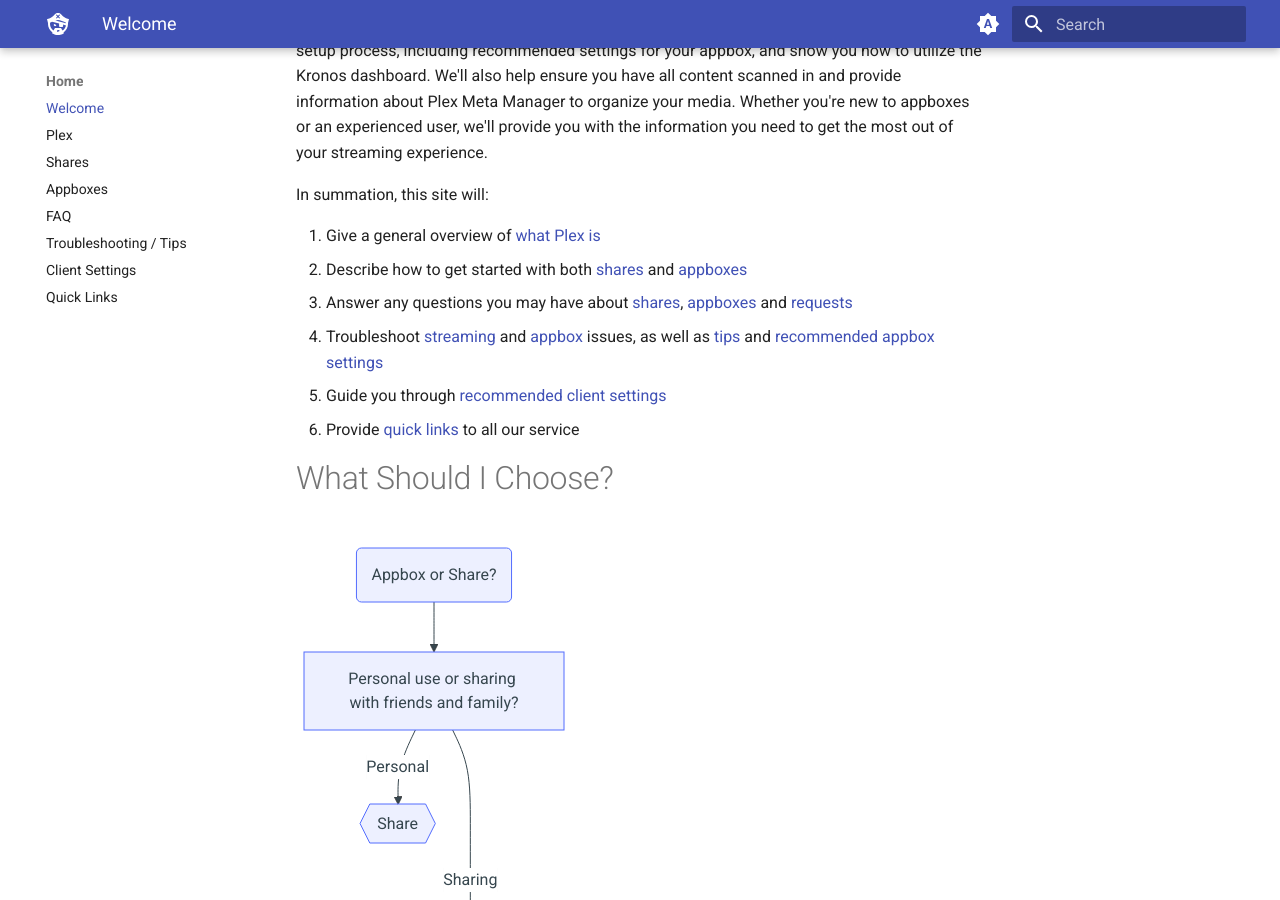
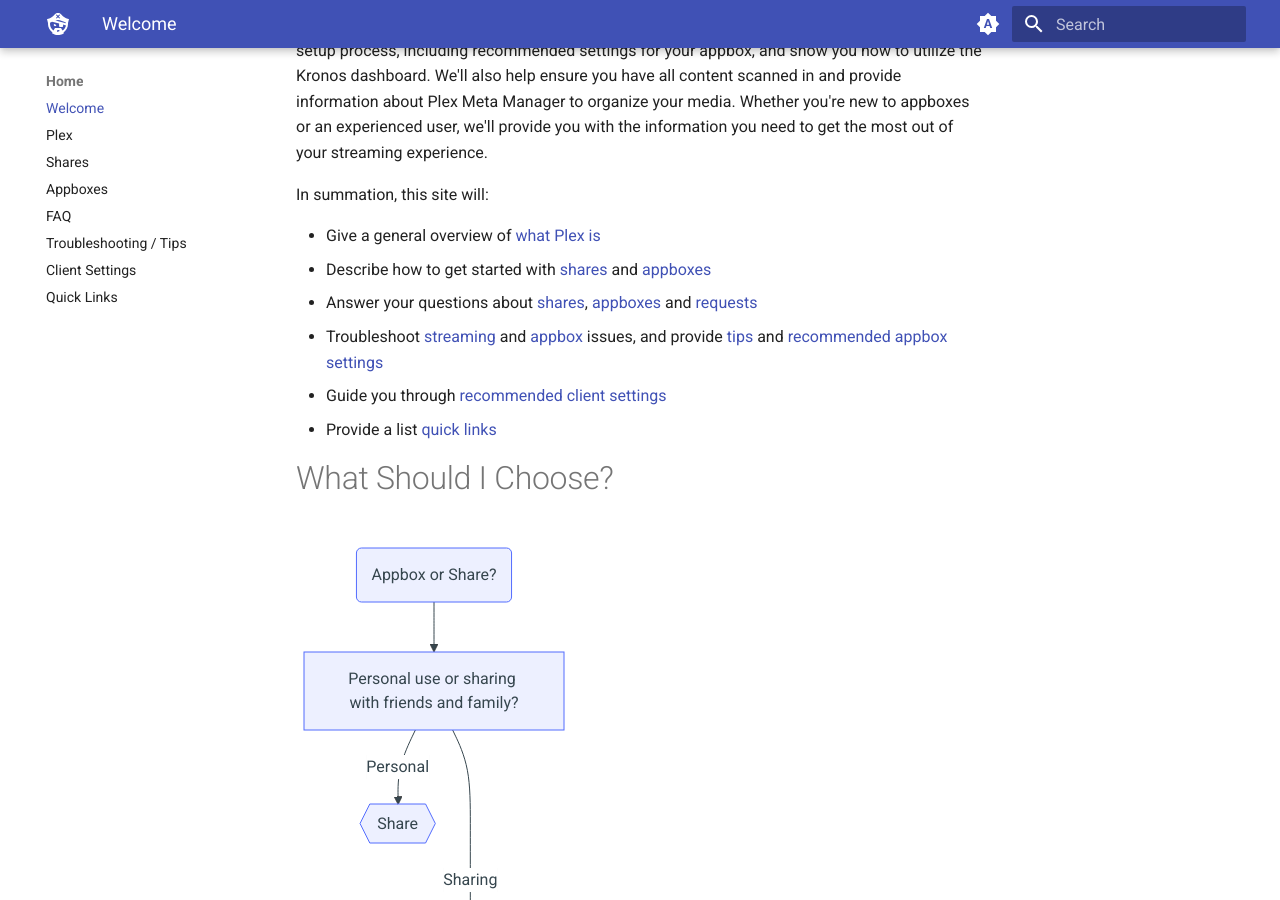
Before and after one commit to neomedia6989/docs-2, an MkDocs documentation site: the page built from docs/index.md, in a window 1280 px wide and 900 px high, scrolled down 689 px. Built offline with MkDocs 1.6.1 and Material for MkDocs 9.7.7, drawn with Linux system fonts in a browser that asks for light colours.

Commit message:
Update index.md

```diff
--- a/docs/index.md
+++ b/docs/index.md
@@ -13,12 +13,12 @@
 
 In summation, this site will:
 
-1. Give a general overview of [what Plex is](/plex/what-is-plex)
-2. Describe how to get started with both [shares](/shares) and [appboxes](/appboxes)
-3. Answer any questions you may have about [shares](/faq/shares), [appboxes](/faq/appboxes) and [requests](/faq/requests)
-4. Troubleshoot [streaming](/troubleshooting/client) and [appbox](/troubleshooting/server) issues, as well as [tips](/troubleshooting/client/tips) and [recommended appbox settings](/troubleshooting/appbox/settings)
-5. Guide you through [recommended client settings](/clients/other)
-6. Provide [quick links](/quick-links) to all our service
+- Give a general overview of [what Plex is](/plex/what-is-plex)
+- Describe how to get started with [shares](/shares) and [appboxes](/appboxes)
+- Answer your questions about [shares](/faq/shares), [appboxes](/faq/appboxes) and [requests](/faq/requests)
+- Troubleshoot [streaming](/troubleshooting/client) and [appbox](/troubleshooting/server) issues, and provide [tips](/troubleshooting/client/tips) and [recommended appbox settings](/troubleshooting/appbox/settings)
+- Guide you through [recommended client settings](/clients/other)
+- Provide a list [quick links](/quick-links)
 
 # What Should I Choose?
 
```
